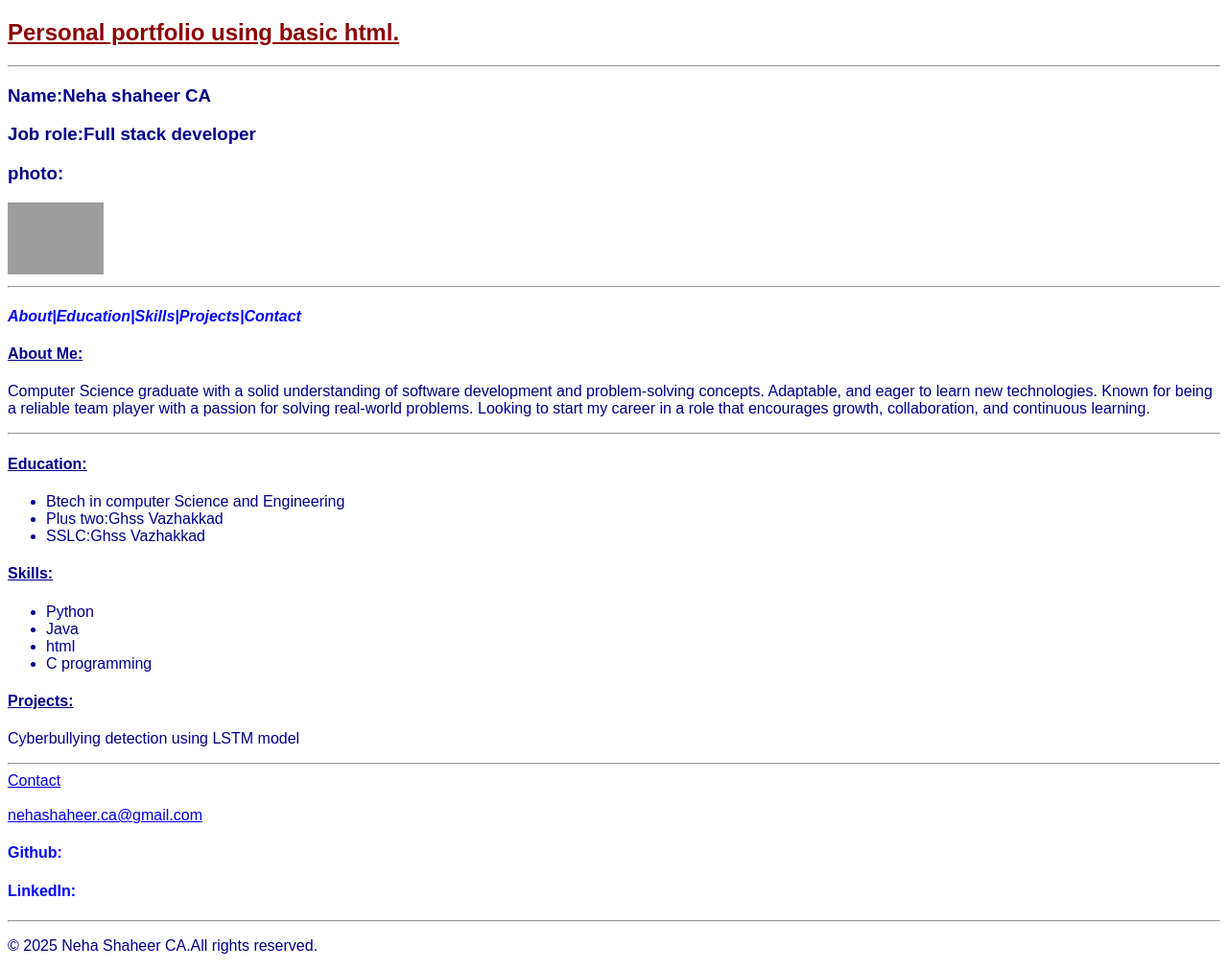
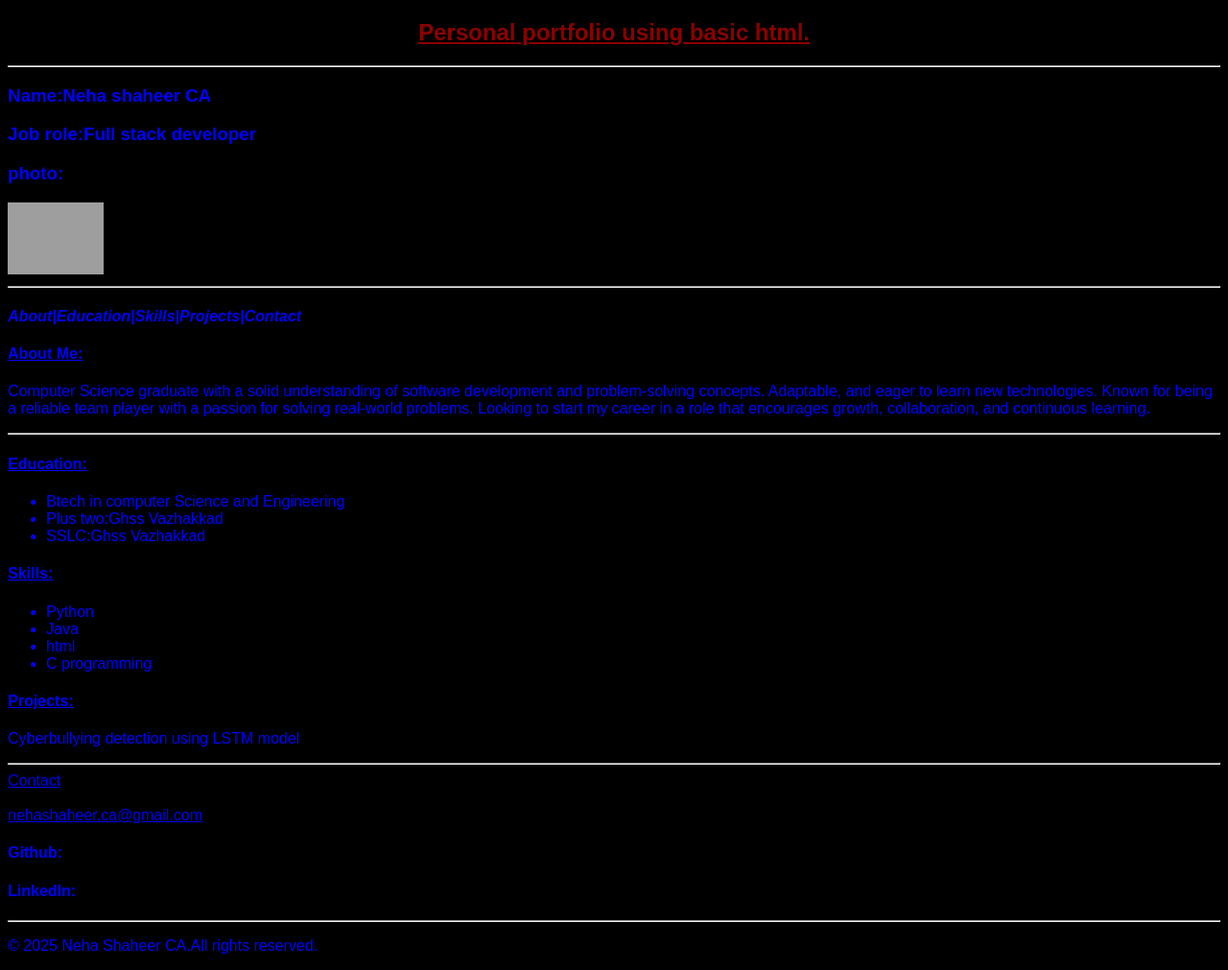
Before and after one commit to Nehashaheer19/Sample-_html, a plain HTML site: page portfolio2.html in a window 1280 px wide. Shown: the whole page at 96% size. Drawn offline with Linux system fonts and the light colour scheme; grey boxes are pictures that could not be loaded.

Commit message:
portfolio2.html

```diff
--- /dev/null
+++ b/background.css
@@ -0,0 +1,10 @@
+body{
+    background-color: blanchedalmond;
+    background-image: url(neha.jpeg);
+    background-repeat: no-repeat;
+    background-size: 100px 100px;
+    background-position:left 100px ;
+}
+.one{
+    background-color: blue;
+}
--- a/portfolio2.css
+++ b/portfolio2.css
@@ -4,6 +4,7 @@ aside{
     font-size: 16px;
     font-weight: bold;
     font-style: italic;
+    text-align: left;
 }
 #name{
     color:blue;
@@ -11,25 +12,38 @@ aside{
     font-size: 16px;
     font-weight: 200;
     font-style: normal;
+    text-align:left ;
+
 }
 .box1{
-    color: darkblue;
+    color: blue;
     font-family: Arial, Helvetica, sans-serif;
     font-size: 16px;
     font-weight: 200;
     font-style: normal;
+    text-align: left;
 }
 section{
-            color:darkblue;
+            color:blue;
             font-family: Arial, Helvetica, sans-serif;
             font-size: 16px;
             font-weight: 200;
             font-style: normal;
+            text-align: left;
 
         }
 header{
     color: darkred;
     font-family: Arial, Helvetica, sans-serif;"
     font-size: 16px;
+    text-align:center;
+    text-decoration:underline;
 
 }
+body{
+    background-color:rgb(0, 0, 0);
+    /* background-image: url(neha.jpeg); */
+    /* background-repeat: no-repeat; */
+    /* background-position: center center; */
+    /* background-size: cover; */
+}
--- a/portfolio2.html
+++ b/portfolio2.html
@@ -6,7 +6,7 @@
 
 </head>
 <body>
-    <header><h2><u>Personal portfolio using basic html.</u></h2></header>
+    <header><h2>Personal portfolio using basic html.</h2></header>
     <hr>
     <Section>
 
```
Also changed, not shown: background.html (added, +13 -0 lines).
